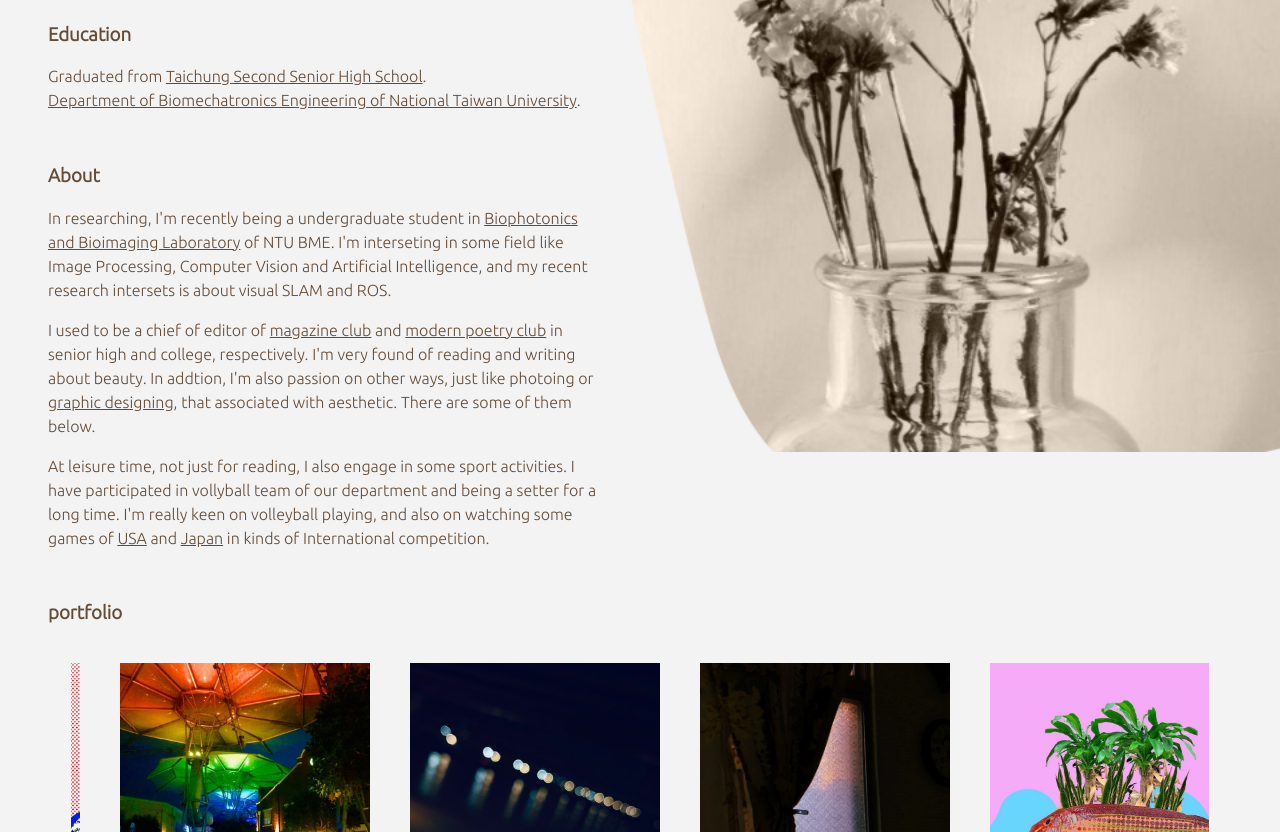
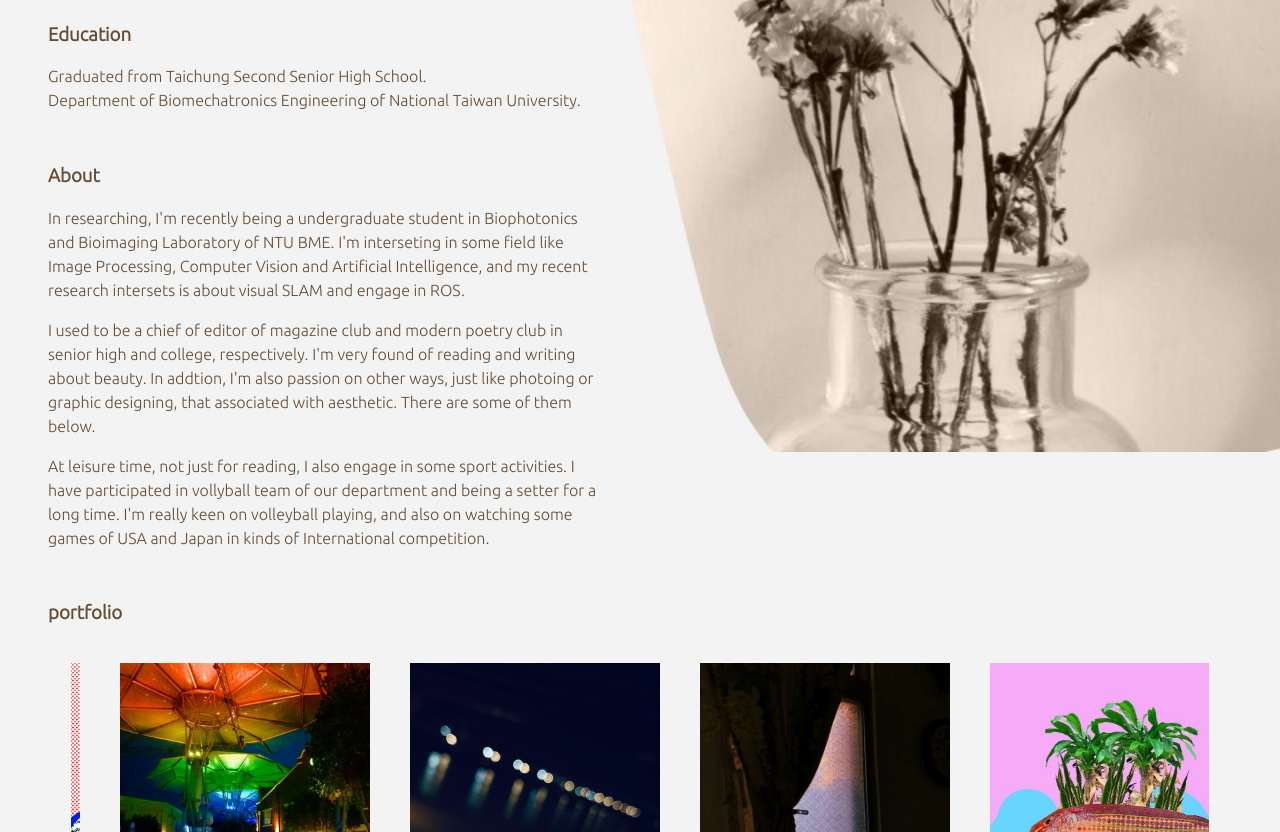
Before and after one commit to KoKoLates/personal-website, a plain HTML site: page index.html in a window 1280 px wide. Shown: the part 268-1100 px from the top of the page. Drawn offline with Linux system fonts and the light colour scheme.

Commit message:
modified index.html
Remove some links for cleaner page and comfort reading experience.

```diff
--- a/index.html
+++ b/index.html
@@ -22,37 +22,27 @@
 
         <h3>Education</h3>
         <div>
-            <p>Graduated from <a href="https://tcssh.tc.edu.tw/" target="_blank">Taichung Second Senior High School</a>.<br>
-                <a href="https://www.bime.ntu.edu.tw/Default.html" target="_blank">
-                    Department of Biomechatronics Engineering of National Taiwan University</a>.
+            <p>Graduated from Taichung Second Senior High School.<br>
+               Department of Biomechatronics Engineering of National Taiwan University.
             </p>
         </div>
 
         <br>
         <h3>About</h3>
         <div>
-            <p>In researching, I'm recently being a undergraduate student
-            in <a href="http://140.112.94.185/ttlin/" target="_blank">
-                   Biophotonics and Bioimaging Laboratory</a> of NTU BME. I'm interseting in some
-                   field like Image Processing, Computer Vision and Artificial
-               Intelligence, and my recent research intersets is about visual SLAM and ROS.
+            <p>In researching, I'm recently being a undergraduate student in Biophotonics and Bioimaging Laboratory of NTU BME.
+                I'm interseting in some field like Image Processing, Computer Vision and Artificial Intelligence,
+                and my recent research intersets is about visual SLAM and engage in ROS.
             </p>
 
-            <p>I used to be a chief of editor of
-                <a href="https://www.facebook.com/tcsshschoolmagazine/" target="_blank">magazine club</a> and
-                <a href="https://www.facebook.com/ntupoemclub/" target="_blank">modern poetry club</a> in senior high and college,
-                respectively. I'm very found of reading and writing about beauty. In addtion,
-               I'm also passion on other ways, just like photoing or
-               <a href="https://www.100archive.com/projects/agi-website" target="_blank">graphic designing</a>,
+            <p>I used to be a chief of editor of magazine club and modern poetry club in senior high and college, respectively.
+                I'm very found of reading and writing about beauty. In addtion, I'm also passion on other ways, just like photoing or graphic designing,
                 that associated with aesthetic. There are some of them below.
             </p>
 
             <p>At leisure time, not just for reading, I also engage in some sport activities.
-               I have participated in vollyball team of our department and being a setter
-               for a long time. I'm really keen on volleyball playing, and also on watching some games of
-               <a href="https://en.volleyballworld.com/volleyball/competitions/vnl-2021/teams/men/4673/" target="_blank">USA</a> and
-               <a href="https://en.volleyballworld.com/volleyball/competitions/vnl-2021/teams/men/4668/" target="_blank">Japan</a>
-               in kinds of International competition.
+                I have participated in vollyball team of our department and being a setter for a long time.
+                I'm really keen on volleyball playing, and also on watching some games of USA and Japan in kinds of International competition.
             </p>
         </div>
 
```
